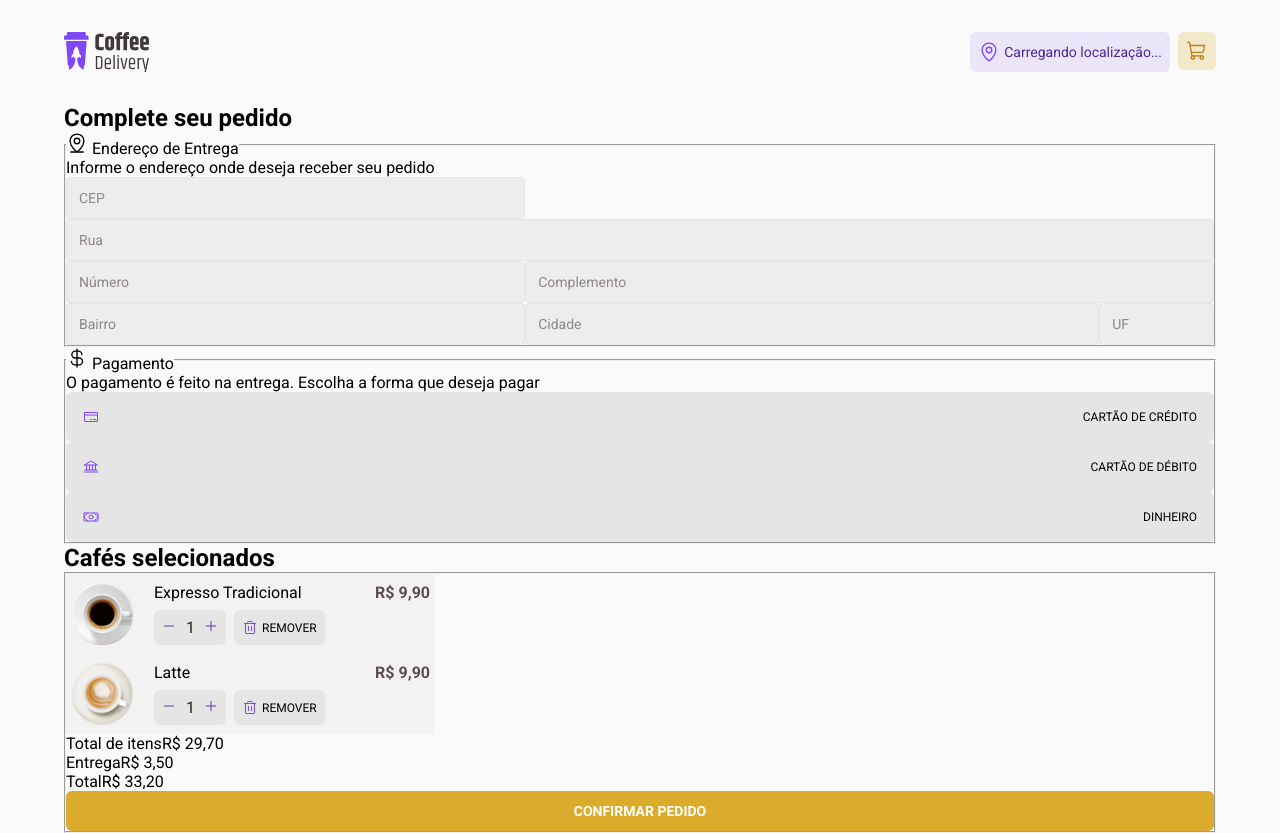
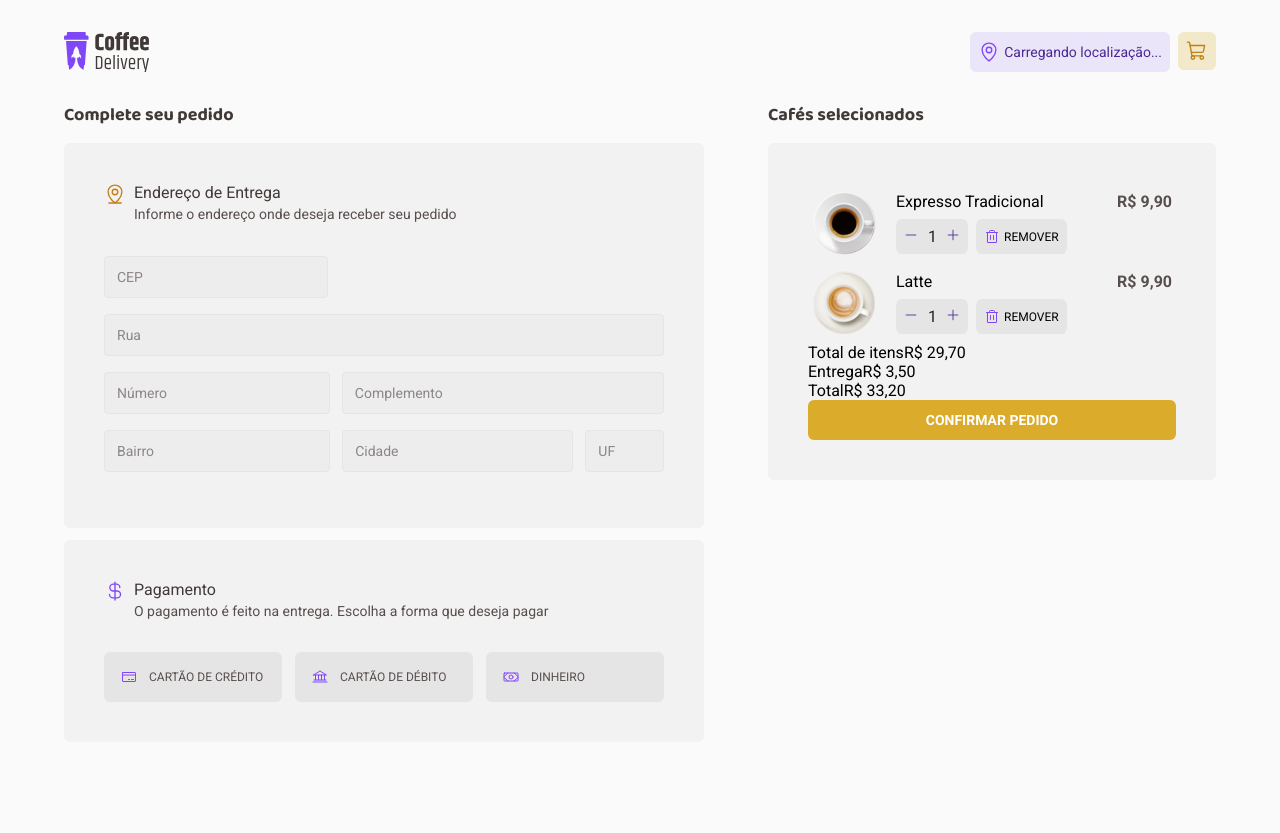
Before and after one commit to GiovanniNoda/coffee-delivery, a React (Vite) app in the folder coffe-delivery/: page /checkout in a window 1280 px wide. Built offline with nearby package versions, Linux system fonts and the light colour scheme; no server answers.

Commit message:
form endereço e metododo de pagamento finalizado

```diff
--- a/coffe-delivery/src/components/Cart-product/styles.ts
+++ b/coffe-delivery/src/components/Cart-product/styles.ts
@@ -1,7 +1,7 @@
 import styled from "styled-components"
 
 export const CartProductContainer = styled.div`
-    max-width: 368px;
+    width: 368px;
     display: flex;
     flex-flow: row nowrap;
     justify-content: space-between;
--- a/coffe-delivery/src/components/Input-form/styles.ts
+++ b/coffe-delivery/src/components/Input-form/styles.ts
@@ -13,6 +13,8 @@ export const InputFormContainer = styled.input<{widthPercentage: number}>`
 
     outline: none;
 
+    margin-bottom: 1rem;
+
     &:focus {
         border: 1px solid ${props => props.theme['yellow-dark']};
     }
--- a/coffe-delivery/src/components/Input-number/index.tsx
+++ b/coffe-delivery/src/components/Input-number/index.tsx
@@ -15,13 +15,13 @@ export function InputNumber() {
 
     return(
         <InputNumberContainer>
-            <button onClick={handleDecrement}>
+            <button onClick={handleDecrement} type="button">
                 <Minus size={14} />
             </button>
 
             <input type="number" min={1} value={value} readOnly />
 
-            <button onClick={handleIncrement}>
+            <button onClick={handleIncrement} type="button">
                 <Plus size={14} />
             </button>
         </InputNumberContainer>
--- a/coffe-delivery/src/components/Remove-button/index.tsx
+++ b/coffe-delivery/src/components/Remove-button/index.tsx
@@ -3,7 +3,7 @@ import { Trash } from "phosphor-react"
 
 export function RemoveButton() {
     return(
-        <RemoveButtonContainer>
+        <RemoveButtonContainer type="button">
             <Trash size={16} />
 
             <span>remover</span>
--- a/coffe-delivery/src/components/Remove-button/styles.ts
+++ b/coffe-delivery/src/components/Remove-button/styles.ts
@@ -2,6 +2,7 @@ import styled from "styled-components"
 
 export const RemoveButtonContainer = styled.button`
     display: flex;
+    flex-flow: row nowrap;
     align-items: center;
     justify-content: space-between;
     padding: 0.5rem;
--- a/coffe-delivery/src/components/Select-card/styles.ts
+++ b/coffe-delivery/src/components/Select-card/styles.ts
@@ -1,9 +1,9 @@
 import styled from "styled-components"
 
 export const SelectCardContainer = styled.button`
-    width: 100%;
+    width: 178px;
     display: flex;
-    justify-content: space-between;
+    justify-content: flex-start;
     align-items: center;
     gap: 0.75rem;
     padding: 1rem;
@@ -33,5 +33,6 @@ export const SelectCardContainer = styled.button`
     span {
         font-size: 0.75rem;
         text-transform: uppercase;
+        color: ${props => props.theme['base-text']};
     }
 `
--- a/coffe-delivery/src/pages/Checkout/index.tsx
+++ b/coffe-delivery/src/pages/Checkout/index.tsx
@@ -18,14 +18,15 @@ export function Checkout() {
     return(
         <CheckoutContainer>
             <form action="">
+                <div className="address-paymanet-container">
                     <h2>Complete seu pedido</h2>
 
-                <fieldset className="address-form">
-                    <legend>
+                    <div id="address-form" className="form-content">
+                        <h4>
                             <MapPinLine size={22} /> Endereço de Entrega
-                    </legend>
+                        </h4>
 
-                    <p>Informe o endereço onde deseja receber seu pedido</p>
+                        <p className="phrase">Informe o endereço onde deseja receber seu pedido</p>
 
                         <InputForm
                         id="zip-code"
@@ -52,7 +53,7 @@ export function Checkout() {
                             <InputForm
                             id="number"
                             name="number"
-                        widthPercentage={40}
+                            widthPercentage={42}
                             type="number"
                             placeholder="Número"
                             title="Digite o número da rua."
@@ -73,7 +74,7 @@ export function Checkout() {
                             <InputForm
                             id="neighborhood"
                             name="neighborhood"
-                        widthPercentage={40}
+                            widthPercentage={44}
                             type="text"
                             placeholder="Bairro"
                             title="Digite o bairro de seu endereço."
@@ -83,7 +84,7 @@ export function Checkout() {
                             <InputForm
                             id="city"
                             name="city"
-                        widthPercentage={50}
+                            widthPercentage={45}
                             type="text"
                             placeholder="Cidade"
                             title="Digite o nome de sua cidade."
@@ -94,7 +95,7 @@ export function Checkout() {
                             id="state"
                             name="state"
                             list="state-list"
-                        widthPercentage={10}
+                            widthPercentage={15}
                             type="text"
                             placeholder="UF"
                             title="Selecione seu Estado. (EX: SP)"
@@ -132,30 +133,28 @@ export function Checkout() {
                                 <option value="TO">TO</option>
                             </datalist>
                         </div>
-                </fieldset>
+                    </div>
 
-                <fieldset className="payment-method">
-                    <legend>
+                    <div className="form-content" id="payment-method">
+                        <h4>
                             <CurrencyDollar size={22} /> Pagamento
-                    </legend>
+                        </h4>
 
-                    <p>O pagamento é feito na entrega. Escolha a forma que deseja pagar</p>
+                        <p className="phrase">O pagamento é feito na entrega. Escolha a forma que deseja pagar</p>
 
-                    <div>
+                        <div className="select-card-container">
                             <SelectCard
                             icon={<CreditCard size={16} />}
                             text="Cartão de crédito"
                             selected={selectedPayment == 'Cartão de crédito'}
                             onClick={() => handleSelectPayment('Cartão de crédito')}
                             />
-
                             <SelectCard
                             icon={<Bank size={16} />}
                             text="Cartão de débito"
                             selected={selectedPayment == 'Cartão de débito'}
                             onClick={() => handleSelectPayment('Cartão de débito')}
                             />
-
                             <SelectCard
                             icon={<Money size={16} />}
                             text="Dinheiro"
@@ -163,11 +162,13 @@ export function Checkout() {
                             onClick={() => handleSelectPayment('Dinheiro')}
                             />
                         </div>
-                </fieldset>
+                    </div>
+                </div>
+
                 <div className="selected-coffees-container">
                     <h2>Cafés selecionados</h2>
 
-                    <fieldset className="selected-coffees">
+                    <div className="form-content" id="selected-coffees">
                         <CartProduct
                         src={tradicional}
                         name="Expresso Tradicional"
@@ -201,8 +202,9 @@ export function Checkout() {
                         </div>
                         <ConfirmButton
                         text="confirmar pedido"
+                        type="submit"
                         />
-                    </fieldset>
+                    </div>
                 </div>
             </form>
         </CheckoutContainer>
--- a/coffe-delivery/src/pages/Checkout/styles.ts
+++ b/coffe-delivery/src/pages/Checkout/styles.ts
@@ -2,4 +2,84 @@ import styled from "styled-components"
 
 export const CheckoutContainer = styled.main`
     width: 100%;
+
+    form {
+        display: flex;
+        flex-flow: row wrap;
+        justify-content: space-between;
+        padding-bottom: 4rem;
+
+        h2 {
+            font-family: "Baloo 2", sans-serif;
+            font-size: 1.125rem;
+            font-weight: 700;
+            line-height: 130%;
+            color: ${props => props.theme['base-subtitle']};
+            margin-bottom: 1rem;
+            }
+
+        .form-content {
+            border: none;
+            background: ${props => props.theme['base-card']};
+            padding: 2.5rem;
+            border-radius: 6px;
+
+            h4 {
+                display: flex;
+                gap: 0.5rem;
+
+                font-size: 1rem;
+                font-weight: 400;
+                line-height: 130%;
+                color: ${props => props.theme['base-subtitle']};
+            }
+
+            .phrase {
+                margin-left: 1.875rem;
+                font-size: 0.875rem;
+                color: ${props => props.theme['base-text']};
+                line-height: 130%;
+
+                margin-bottom: 2rem;
+            }
+        }
+
+        .address-paymanet-container {
+            display: flex;
+            flex-flow: column nowrap;
+
+            #address-form, #payment-method {
+                max-width: 640px;
+                margin-bottom: 0.75rem;
+            }
+
+            #address-form {
+                h4 {
+                    svg {
+                        color: ${props => props.theme['yellow-dark']};
+                    }
+                }
+
+                .number-complement-container, .city-state-container {
+                    display: flex;
+                    gap: 0.75rem;
+                }
+            }
+
+            #payment-method {
+                h4 {
+                    svg {
+                        color: ${props => props.theme['purple']};
+                    }
+                }
+
+                .select-card-container {
+                    display: flex;
+                    flex-flow: row nowrap;
+                    justify-content: space-between;
+                    gap: 0.75rem;
+                }
+            }
+        }
+    }
 `
```
Lines whose indentation alone changed are shown as unchanged.
